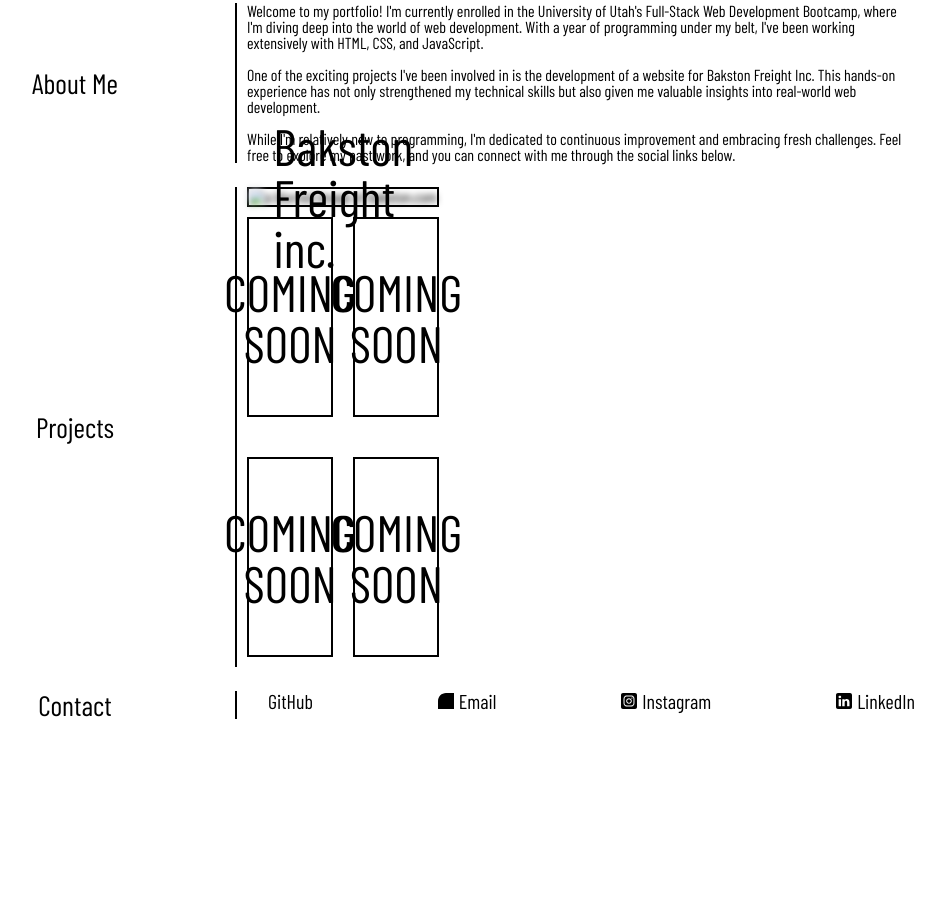
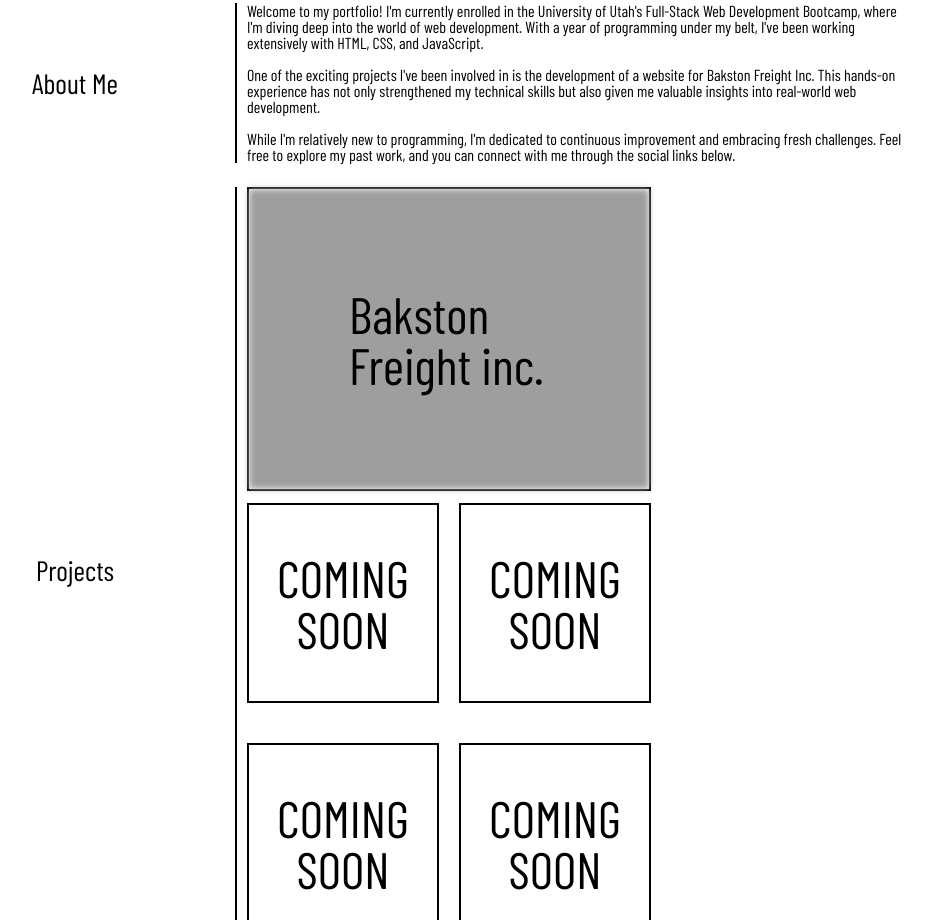
Before and after one commit to Krich2022/challenge-2-portfolio, a plain HTML site: page index.html in a window 1280 px wide. Shown: the part 790-1710 px from the top of the page, without its empty margins (225-1170 px from the left). Before the commit the page ends 1533 px from the top, so only its background shows below. Drawn offline with nearby package versions, Linux system fonts and the light colour scheme; the site is published under a folder, as on GitHub Pages, so addresses that start at the root find nothing.

Commit message:
html hopefull fix

```diff
--- a/index.html
+++ b/index.html
@@ -56,7 +56,7 @@
             </div>
             <div>
                 <div class="bakston">
-                    <img src="/assets/images/bakston.png" alt="a blurred image of bakston.com" class="bakston-image">
+                    <img src="./assets/images/bakston.png" alt="a blurred image of bakston.com" class="bakston-image">
                     <div class="project-link">
                         <a href="https://www.bakston.com">Bakston Freight inc.</a>
                     </div>
```
